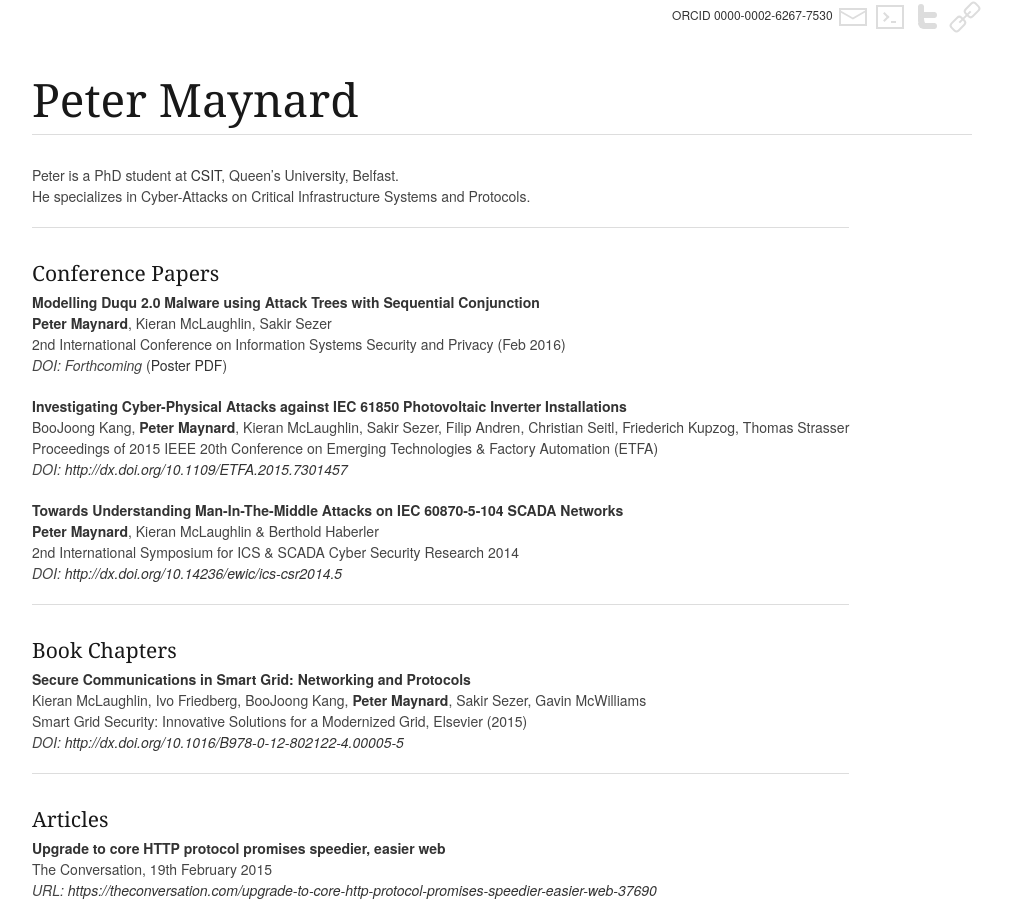
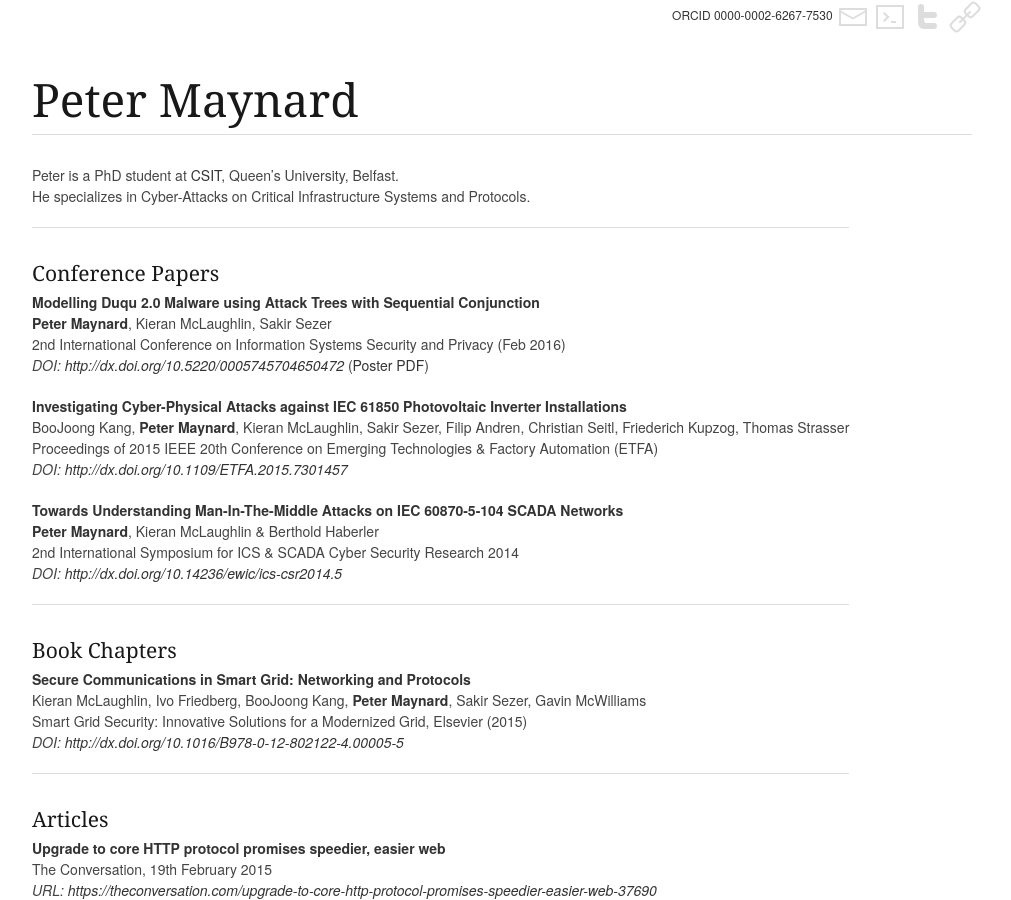
Before and after one commit to PMaynard/petermaynard.co.uk, a Jekyll site: the page built from index.md, in a window 1280 px wide and 900 px high. Shown: the whole window, without its empty margins (138-1149 px from the left). Built offline with Jekyll 4.4.1, drawn with Linux system fonts in a browser that asks for light colours.

Commit message:
Adds DOI link for Duqu Modelling

```diff
--- a/index.md
+++ b/index.md
@@ -11,7 +11,7 @@ He specializes in Cyber-Attacks on Critical Infrastructure Systems and Protocols
 **Modelling Duqu 2.0 Malware using Attack Trees with Sequential Conjunction**
 **Peter Maynard**, Kieran McLaughlin, Sakir Sezer
 2nd International Conference on Information Systems Security and Privacy (Feb 2016)
-*DOI: Forthcoming* ([Poster PDF](posters/duqu-attack-trees.pdf))
+*DOI: <http://dx.doi.org/10.5220/0005745704650472>* ([Poster PDF](posters/duqu-attack-trees.pdf))
 
 **Investigating Cyber-Physical Attacks against IEC 61850 Photovoltaic Inverter Installations**
 BooJoong Kang, **Peter Maynard**, Kieran McLaughlin, Sakir Sezer, Filip Andren, Christian Seitl, Friederich Kupzog, Thomas Strasser
```
